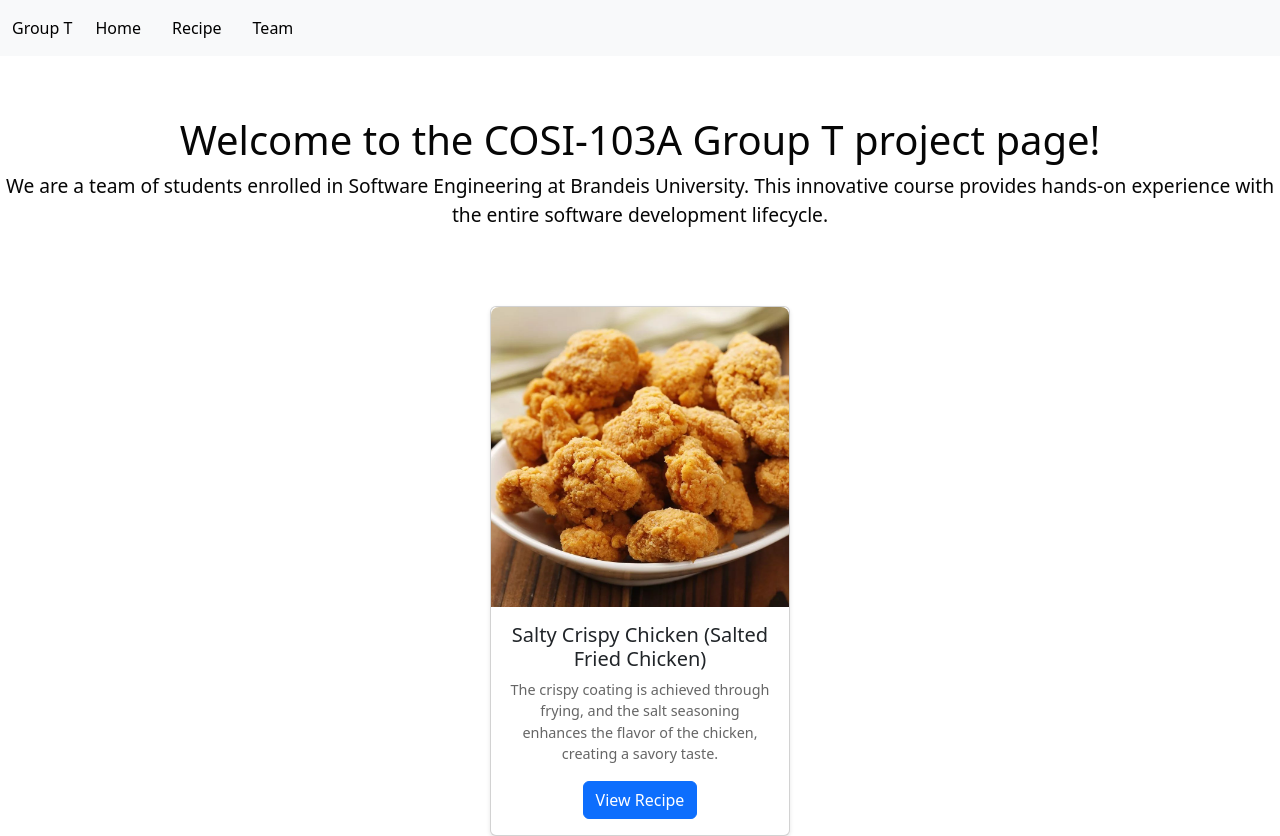
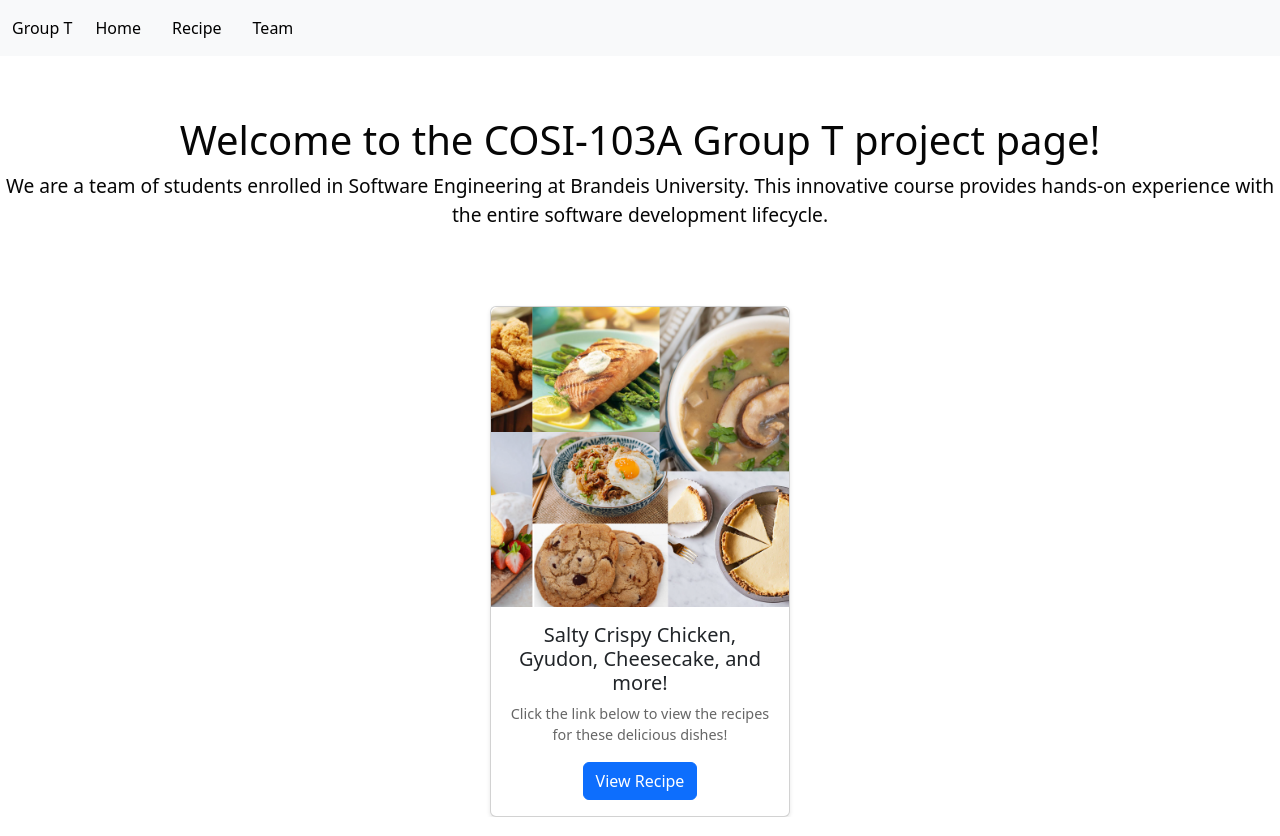
Before and after one commit to GabbyV03/cosi-103a, a React (Create React App) app in the folder recipeapp/: page / in a window 1280 px wide. Built offline with nearby package versions, Linux system fonts and the light colour scheme.

Commit message:
Minor landing page edits

```diff
--- a/recipeapp/src/Landing_page.js
+++ b/recipeapp/src/Landing_page.js
@@ -63,11 +63,11 @@ function BasicExamples() {
   return (
     <div className="recipe-list">
       <Card className="recipe-summary">
-        <Card.Img variant="top" src="1.jpeg" alt="Salty Crispy Chicken" />
+        <Card.Img variant="top" src="FoodCollage.png" alt="Food Collage" />
         <Card.Body>
-          <Card.Title>Salty Crispy Chicken (Salted Fried Chicken)</Card.Title>
+          <Card.Title>Salty Crispy Chicken, Gyudon, Cheesecake, and more!</Card.Title>
           <Card.Text>
-            The crispy coating is achieved through frying, and the salt seasoning enhances the flavor of the chicken, creating a savory taste.
+            Click the link below to view the recipes for these delicious dishes!
           </Card.Text>
           <Link to="/Recipe">
             <Button variant="primary">View Recipe</Button>
```
Also changed, not shown: recipeapp/public/FoodCollage.png (added).
